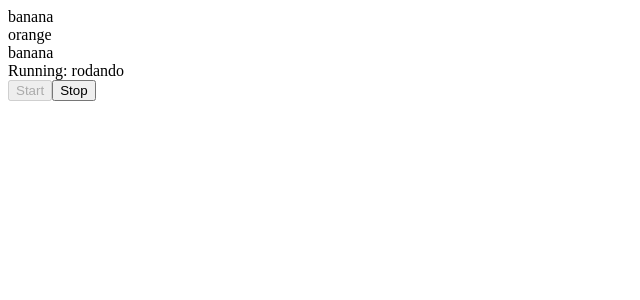
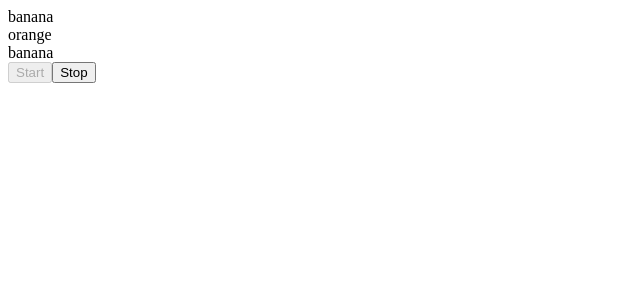
Before and after one commit to guidosreis/slot-machine-challenge, a React app: page / in a window 1280 px wide. Shown: the top 300 px of the page, without its empty margins (0-640 px from the left). Built offline with nearby package versions, Linux system fonts and the light colour scheme.

Commit message:
Implement Check prizes action

```diff
--- a/src/components/App.js
+++ b/src/components/App.js
@@ -23,7 +23,8 @@ class App extends Component {
           figures: [],
           activeFigure: null
         }
-      ]
+      ],
+      prize: 0
     }
 
     this.handleStartClick = this.handleStartClick.bind(this)
@@ -56,10 +57,6 @@ class App extends Component {
   }
 
   handleStartClick() {
-    if (!this.state.initialized) {
-      this.setState({ initialized: true })
-    }
-
     this.start()
   }
 
@@ -69,6 +66,7 @@ class App extends Component {
 
   start() {
     this.setState({ isSpinning: true })
+    this.setState({ prize: 0 })
     this.spin()
     this.handleStartSideEffects()
   }
@@ -77,6 +75,7 @@ class App extends Component {
     clearTimeout(this.stopTimeout)
     clearInterval(this.spinInterval)
     this.setState({ isSpinning: false })
+    this.checkPrizes()
   }
 
   spin() {
@@ -95,6 +94,10 @@ class App extends Component {
   }
 
   handleStartSideEffects() {
+    if (!this.state.initialized) {
+      this.setState({ initialized: true })
+    }
+
     this.stopTimeout = setTimeout(() => {
       if (this.state.isSpinning) {
         this.stop()
@@ -109,10 +112,42 @@ class App extends Component {
     return figures[j]
   }
 
+  checkPrizes() {
+    const wheels = this.state.wheels
+    let prize
+    let consecutive = false
+    let allTheSame = true
+
+    wheels.forEach((wheel, index) => {
+      const { activeFigure } = wheel
+
+      if (index > 0) {
+        const j = index - 1
+
+        if (activeFigure === wheels[j].activeFigure) {
+          consecutive = true
+        } else {
+          allTheSame = false
+        }
+      }
+
+      if (index === wheels.length - 1) {
+        if (allTheSame) { prize = 1000 }
+        else if (consecutive) { prize = 200 }
+        else if (activeFigure === wheels[0].activeFigure) { prize = 100 }
+        else { prize = 0 }
+      }
+    })
+
+    this.setState({ prize })
+  }
+
   render() {
     return (
       <AppContainer
+        initialized={this.state.initialized}
         isSpinning={this.state.isSpinning}
+        prize={this.state.prize}
         wheels={this.state.wheels}
         handleStartClick={this.handleStartClick}
         handleStopClick={this.handleStopClick}
--- a/src/components/AppContainer.js
+++ b/src/components/AppContainer.js
@@ -4,11 +4,26 @@ import PropTypes from 'prop-types'
 import StartButton from './StartButton'
 import StopButton from './StopButton'
 
-const AppContainer = ({ isSpinning, wheels, handleStartClick, handleStopClick }) => (
+const AppContainer = ({
+  initialized,
+  isSpinning,
+  prize,
+  wheels,
+  handleStartClick,
+  handleStopClick
+}) => (
   <div>
-    { wheels.map((wheel, index) => <div key={index}>{wheel.activeFigure}</div>) }
-    Running: {isSpinning ? 'rodando' : 'parado'}
-    <div>
+    { wheels.map((wheel, index) => (
+      <div key={index}>
+        {wheel.activeFigure}
+      </div>
+    )) }
+    { !!prize &&
+      <h2>You win U$ {prize},00! :D</h2>
+    }
+    { !!initialized && !isSpinning && !prize &&
+      <h2>You lose! :(</h2>
+    }
     <StartButton
       isSpinning={isSpinning}
       handleStartClick={handleStartClick}
@@ -18,11 +33,12 @@ const AppContainer = ({ isSpinning, wheels, handleStartClick, handleStopClick })
       handleStopClick={handleStopClick}
     />
   </div>
-  </div>
 )
 
 AppContainer.propTypes = {
+  initialized: PropTypes.bool.isRequired,
   isSpinning: PropTypes.bool.isRequired,
+  prize: PropTypes.number.isRequired,
   wheels: PropTypes.array.isRequired,
   handleStartClick: PropTypes.func.isRequired,
   handleStopClick: PropTypes.func.isRequired
```
Lines whose indentation alone changed are shown as unchanged.
